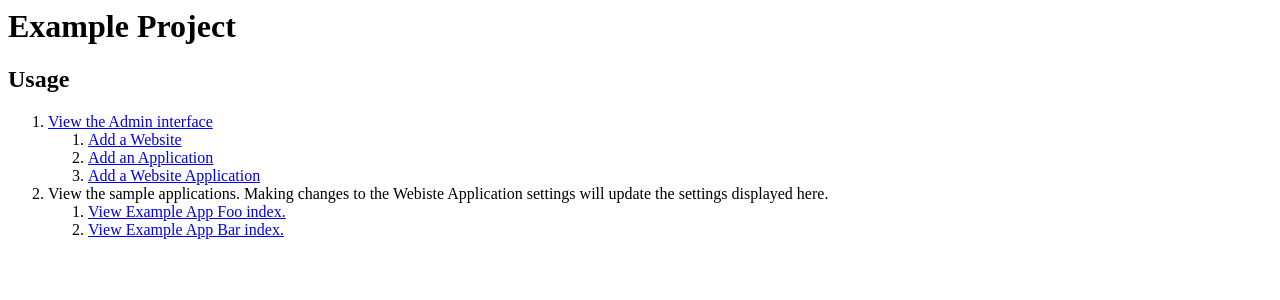
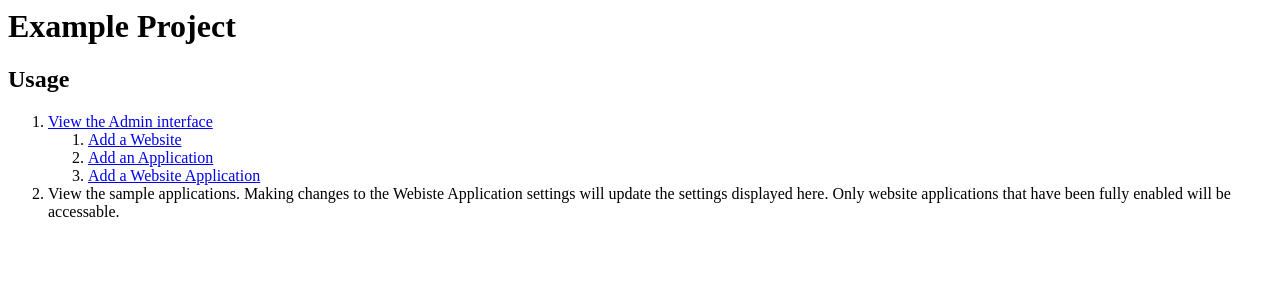
Before and after one commit to ImaginaryLandscape/django_site_config, a Django app: template example/example/templates/index.html in a window 1280 px wide. Shown: the top 300 px of the page. Run offline with Django 3.2, Linux system fonts and the light colour scheme; the template is opened without the code that fills it, so the values that code supplies are empty; parts of the project's set-up code (start-up, migrations or seed data) failed here and were passed over.

Commit message:
updates to example

```diff
--- a/example/example/templates/index.html
+++ b/example/example/templates/index.html
@@ -10,9 +10,16 @@
  	</ol>
  </li>
  <li>View the sample applications.  Making changes to the Webiste Application settings will update the settings
- 	displayed here.
+ 	displayed here.  Only website applications that have been fully enabled will be accessable.
  	<ol>
- 	  <li><a href="{% url 'app_foo_index' 'stjoe' %}">View Example App Foo index.</a></li>
-      <li><a href="{% url 'app_bar_index' 'stjoe' %}">View Example App Bar index.</a></li>
+	 	{% for website in websites %}
+ 		<li> {{ website.name }} ({{ website.short_name }})
+		 	<ol>
+		 	  <li><a href="{% url 'app_foo_index' website.short_name %}">View Example App Foo index.</a></li>
+		      <li><a href="{% url 'app_bar_index' website.short_name %}">View Example App Bar index.</a></li>
+		 	</ol>
+ 	    </li>
+	 	{% endfor %}
  	</ol>
+ </li>
 </ol>
--- a/example/example/urls.py
+++ b/example/example/urls.py
@@ -1,11 +1,11 @@
 from django.conf.urls import patterns, include, url
-from django.views.generic.base import TemplateView
+from django.contrib import admin
+from . import views
 
-from django.contrib import admin
 admin.autodiscover()
 
 urlpatterns = patterns('',
-    url(r'^$', TemplateView.as_view(template_name='index.html'), {}, name="index"),
+    url(r'^$', views.HomeView.as_view(template_name='index.html'), {}, name="index"),
     url(r'^admin/', include(admin.site.urls)),
     url(r'^(?P<website>\w+)/foo/$', include('example.app_foo.urls')),
     url(r'^(?P<website>\w+)/bar/$', include('example.app_bar.urls')),
```
Also changed, not shown: example/example/views.py (added, +9 -0 lines).
